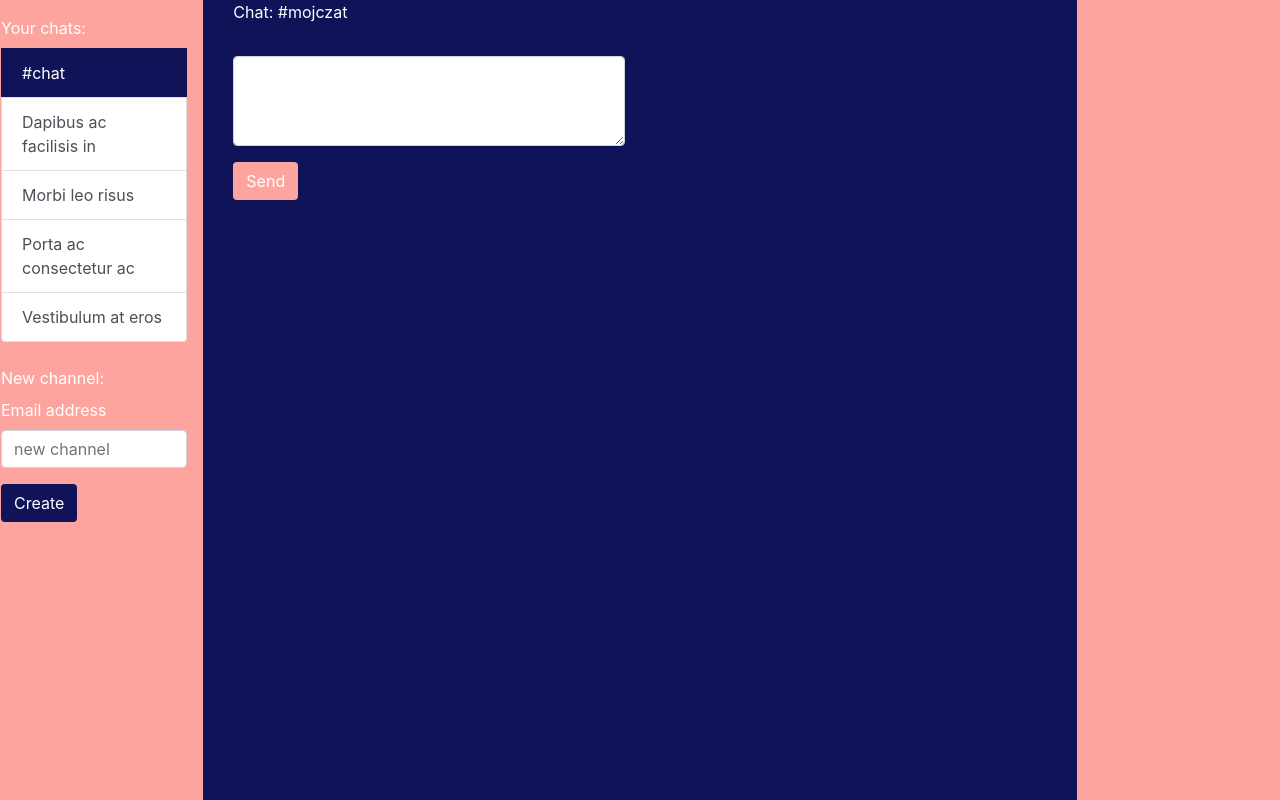
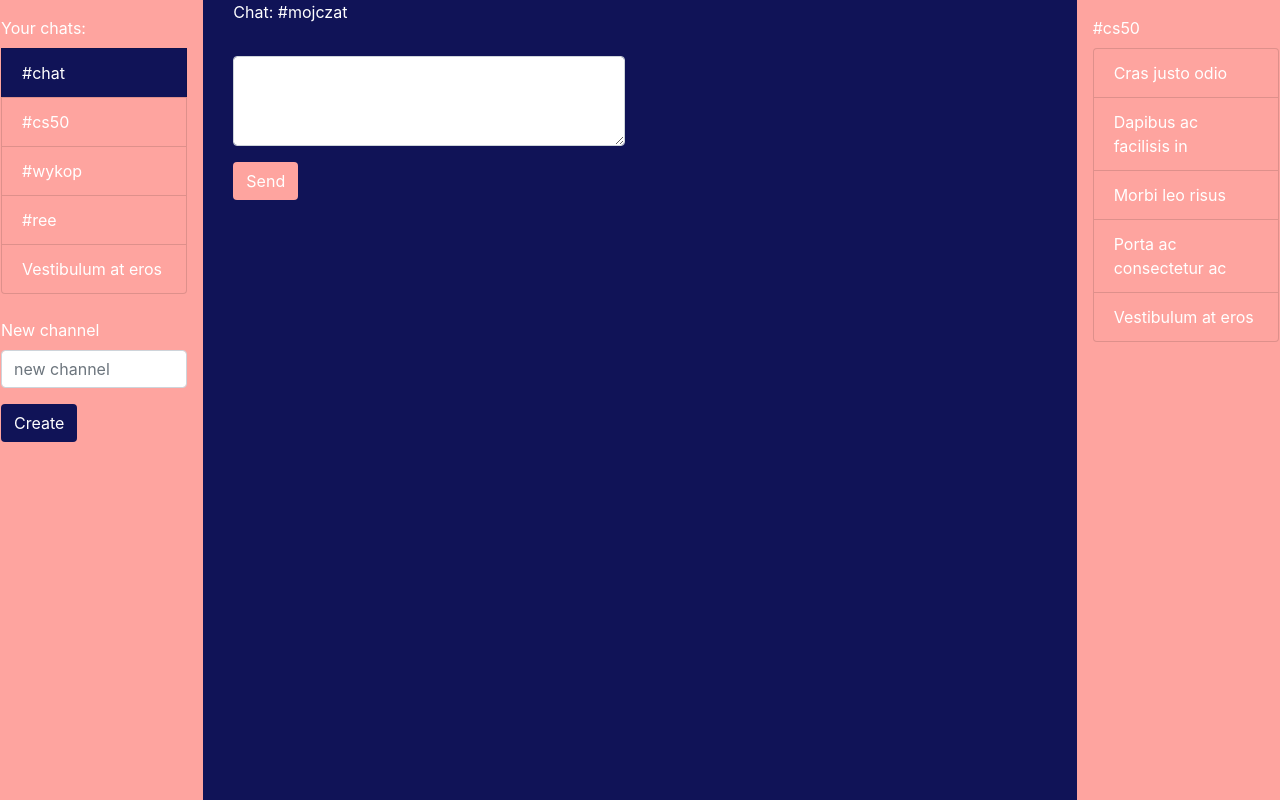
Before and after one commit to Mdominik/cs50-web-project2, a Flask app: page /chat in a window 1280 px wide. Run offline with Flask 2, Linux system fonts and the light colour scheme; some libraries are stand-ins or nearby versions.

Commit message:
HTML basic

```diff
--- a/templates/chat.html
+++ b/templates/chat.html
@@ -7,16 +7,15 @@
                             <a href="#" class="list-group-item list-group-item-action fillLeft">
                               #chat
                             </a>
-                            <a href="#" class="list-group-item list-group-item-action">Dapibus ac facilisis in</a>
-                            <a href="#" class="list-group-item list-group-item-action">Morbi leo risus</a>
-                            <a href="#" class="list-group-item list-group-item-action">Porta ac consectetur ac</a>
-                            <a href="#" class="list-group-item list-group-item-action">Vestibulum at eros</a>
+                            <a href="#" class="list-group-item list-group-item-action fillRight">#cs50</a>
+                            <a href="#" class="list-group-item list-group-item-action fillRight">#wykop</a>
+                            <a href="#" class="list-group-item list-group-item-action fillRight">#ree</a>
+                            <a href="#" class="list-group-item list-group-item-action fillRight">Vestibulum at eros</a>
                     </div>
                     <br/>
                     <form>
-                            <label>New channel:</label>
                             <div class="form-group">
-                                    <label for="exampleInputEmail1">Email address</label>
+                                    <label for="exampleInputEmail1">New channel</label>
                                     <input type="email" class="form-control" id="exampleInputEmail1" aria-describedby="emailHelp" placeholder="new channel">
                             </div>
                             <button type="submit" class="btn fillLeft">Create</button>
@@ -39,9 +38,14 @@
         </div>
 
         <div class="col-md-2 p-3 fillRight">
-            <p class="">
-
-            </p>
+            <label>#cs50</label>
+                <ul class="list-group">
+                        <li class="list-group-item fillRight">Cras justo odio</li>
+                        <li class="list-group-item fillRight">Dapibus ac facilisis in</li>
+                        <li class="list-group-item fillRight">Morbi leo risus</li>
+                        <li class="list-group-item fillRight">Porta ac consectetur ac</li>
+                        <li class="list-group-item fillRight">Vestibulum at eros</li>
+                </ul>
         </div>
     </div>
 {% endblock body %}
```
